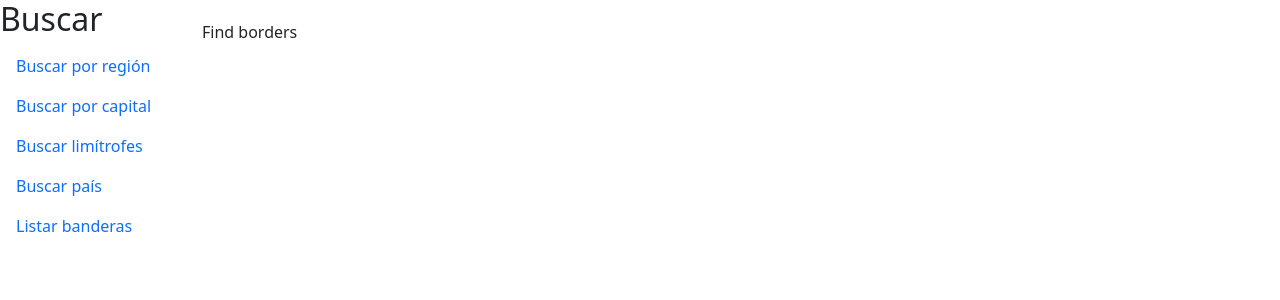
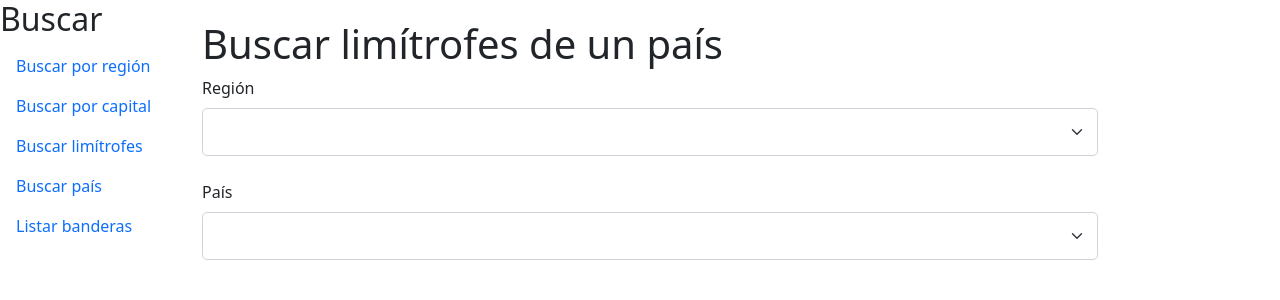
Before and after one commit to MarianoBF/countryWeatherReact, a React (Create React App) app: page /limitrofes in a window 1280 px wide. Shown: the top 300 px of the page. Built offline with nearby package versions, Linux system fonts and the light colour scheme.

Commit message:
partial find borders

```diff
--- a/src/pages/FindBorders.js
+++ b/src/pages/FindBorders.js
@@ -1,11 +1,61 @@
+import Form from "react-bootstrap/Form";
+
+import { useEffect, useState } from "react";
+
+import Loading from "../components/Loading";
+import CountryService from "../services/CountryService";
+
 function FindBorders() {
-    return (
-      <div>
+  const [loading, setLoading] = useState(false);
 
-Find borders
+  const regions = ["africa", "americas", "asia", "europe", "oceania"];
 
-      </div>
-    );
+  const regionsList = regions.map(item=>(
+    <option key={item}>{item}</option>
+  ))
+
+  const [selectedRegion, setSelectedRegion] = useState(null);
+
+  const handleSelectRegion = (e) => {
+    setSelectedRegion(e.target.value);
+  };
+
+  const [regionCountryList, setRegionCountryList] = useState([]);
+
+  useEffect(() => {
+    if (selectedRegion) {
+      setLoading(true);
+      CountryService.getCountriesByRegion(selectedRegion).then((res) => {
+        setRegionCountryList(res.data.map(item=>(
+          <option key={item.cca3}>{item.name.common}</option>
+        )));
+        setLoading(false);
+      });
+    }
+  }, [selectedRegion]);
+
+  if (loading) {
+    return <Loading />;
   }
 
-  export default FindBorders;
+  return (
+    <div>
+      <h1>Buscar limítrofes de un país</h1>
+      <Form.Group className="mb-4" controlId="formRegion">
+        <Form.Label>Región</Form.Label>
+        <Form.Select size="lg" onChange={handleSelectRegion} value={selectedRegion}>
+        <option></option>
+          {regionsList}
+        </Form.Select>
+      </Form.Group>
+      <Form.Group className="mb-4" controlId="formCountryList">
+        <Form.Label>País</Form.Label>
+        <Form.Select size="lg" onChange={null}>
+          {regionCountryList}
+        </Form.Select>
+      </Form.Group>
+    </div>
+  );
+}
+
+export default FindBorders;
```
